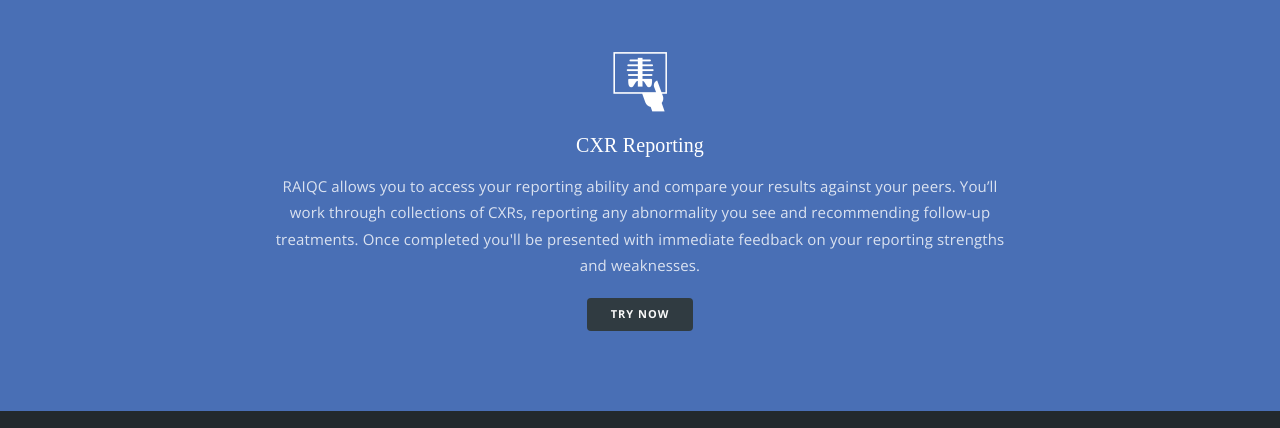
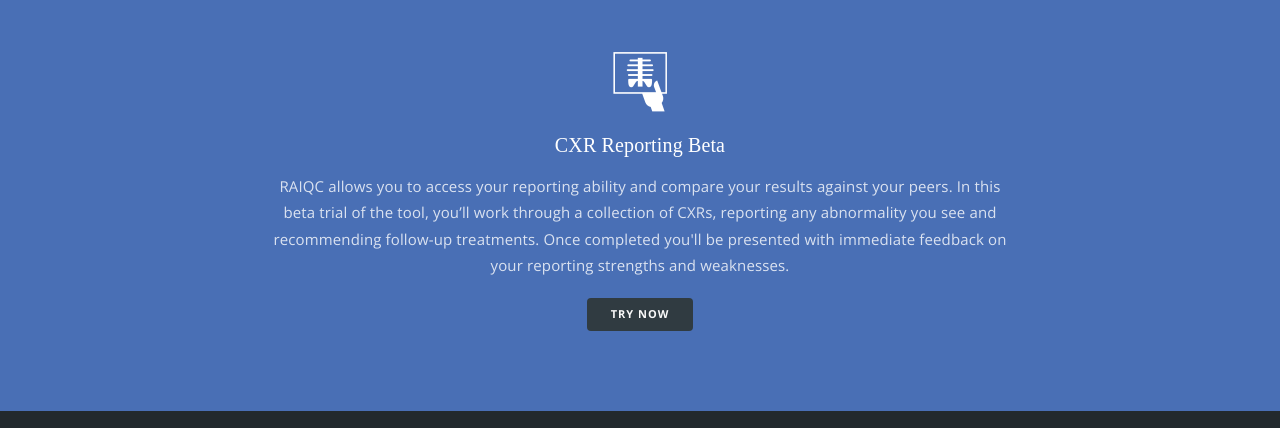
Before and after one commit to incuna/ouh-raiqc-public-website, a plain HTML site: page index.html in a window 1280 px wide. Shown: the part 878-1306 px from the top of the page. Drawn offline with nearby package versions, Linux system fonts and the light colour scheme; files whose address does not match are found by name; a web font is replaced by a local one.

Commit message:
updated copy

```diff
--- a/index.html
+++ b/index.html
@@ -8,8 +8,9 @@
     <meta name="viewport" content="width=device-width, initial-scale=1">
     <meta name="description" content="">
     <meta name="author" content="">
+    <meta name="robots" content="noindex">
 
-    <title>RAIQC</title>
+    <title>RAIQC - BETA</title>
 
 	<!-- Favicon -->
     <link rel="icon" href="favicon.ico" type="image/x-icon" />
@@ -214,8 +215,8 @@
                     <div class="iconbox-4">
                         <i class="med-icon icon-i-imaging-root-category"></i>
                         <br><br>
-                        <h4 class="heading">CXR Reporting</h4>
-                        <p>RAIQC allows you to access your reporting ability and compare your results against your peers. You’ll work through collections of CXRs, reporting any abnormality you see and recommending follow-up treatments. Once completed you'll be presented with immediate feedback on your reporting strengths and weaknesses.</p>
+                        <h4 class="heading">CXR Reporting Beta</h4>
+                        <p>RAIQC allows you to access your reporting ability and compare your results against your peers. In this beta trial of the tool, you’ll work through a collection of CXRs, reporting any abnormality you see and recommending follow-up treatments. Once completed you'll be presented with immediate feedback on your reporting strengths and weaknesses.</p>
                         <br>
                         <a href="https://demo.raiqc.com" class="btn btn-black btn-sm">TRY NOW</a>
                     </div>
```
